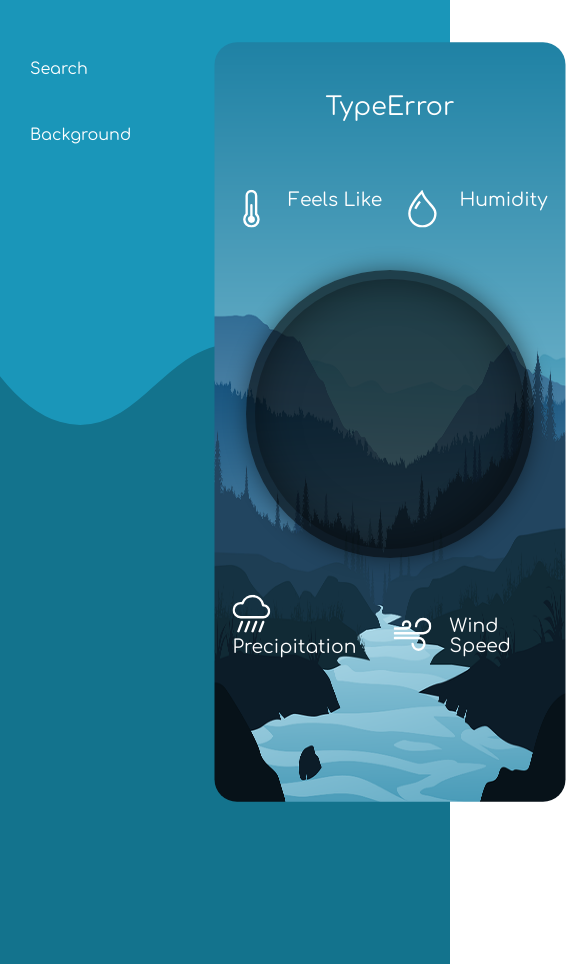
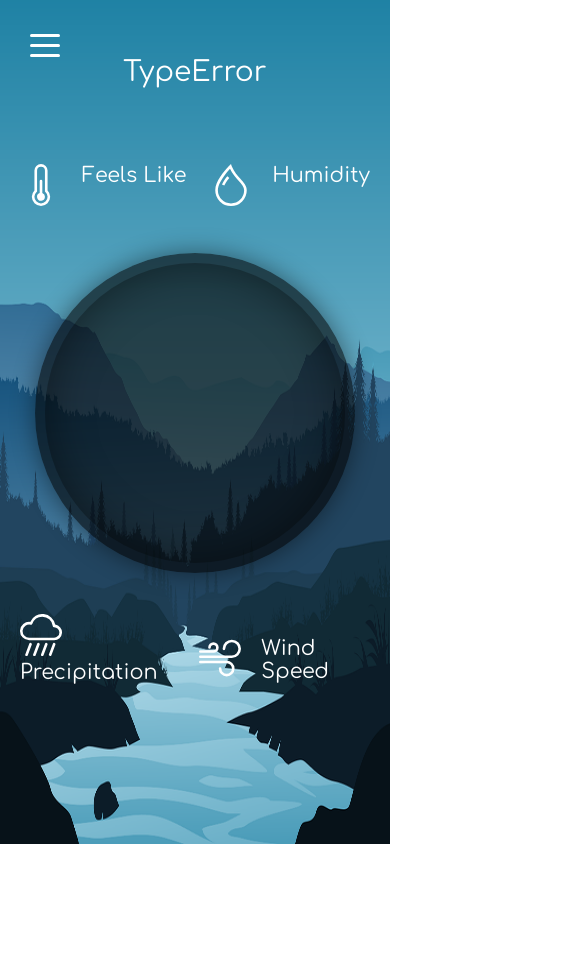
Before and after one commit to JoshBennett793/weather-app, a website built with webpack: page src/index.html in a window 390 px wide. Shown: the whole page, 566 px wide, since content can reach past the window. After the commit the page ends 844 px from the top, so only its background shows below. Built offline with nearby package versions, Linux system fonts and the light colour scheme; no server answers.

Commit message:
Add custom hamburger menu icon and animation
In this commit, I added a custom hamburger menu icon with a unique animation. When the user clicks on the icon, the lines merge in the center and rotate to form an 'X'. The 'X' persists until the user clicks on it again, at which point it reverts back to its original hamburger menu,
a three-line stack. Additionally, I created a JavaScript function that toggles the class name of the hamburger icon to trigger the animation,
as well as toggling the content container's class name to shift over the menu.

This commit represents the final update to the drop-down-menu feature branch.

```diff
--- a/src/components/menu/menu.css
+++ b/src/components/menu/menu.css
@@ -6,17 +6,29 @@
 }
 
 /* General Styles */
-#menu {
+#menu-container {
   position: absolute;
 
   height: 100vh;
   width: 100%;
-  padding: 60px 30px;
+  /* padding: 60px 30px; */
+	/* margin: 120px 0 0 30px; */
 
-  display: flex;
-  flex-direction: column;
+	gap: 3em;
+}
 
-  gap: 3rem;
+#menu {
+	display: flex;
+	flex-direction: column;
+}
+
+.menu-item.search,
+form {
+	margin: 120px 0 0 30px;
+}
+
+.menu-item.background-selector {
+	margin: 40px 0 0 30px;
 }
 
 .menu-item {
@@ -30,6 +42,10 @@
 }
 
 /* Content Slide Animation */
+#content {
+  transition: transform 0.3s ease-in-out;
+}
+
 #content.menu-open {
   border-radius: 25px;
   transform: translateX(50%) scale(0.9);
@@ -77,11 +93,11 @@
 }
 
 /* Menu Color Variations */
-#menu.river {
+#menu-container.river {
   background: var(--blue-light-bg);
 }
 
-#menu.city {
+#menu-container.city {
   background: var(--red-light-bg);
 }
 
@@ -142,12 +158,68 @@ button {
   cursor: pointer;
 }
 
+/* Hamburger Menu Icon */
+
+#hamburger-icon {
+  position: fixed;
+  top: 30px;
+  left: 30px;
+  height: 30px;
+  width: 30px;
+  z-index: 2;
+  display: flex;
+  flex-direction: column;
+  justify-content: space-around;
+  cursor: pointer;
+}
+
+#hamburger-icon div {
+  height: 3px;
+  width: 30px;
+  background: white;
+  border-radius: 25px;
+  transition: transform 0.3s ease-in-out;
+}
+
+/* Hamburger Icon Animation */
+
+#hamburger-icon.active div:nth-child(1) {
+  transform: translate(0, 10px) rotate(45deg);
+}
+
+#hamburger-icon.active div:nth-child(2) {
+  opacity: 0;
+  transition: opacity 0.5s ease-in-out, transform 0.3s ease-in-out;
+}
+
+#hamburger-icon.active div:nth-child(3) {
+  transform: translate(0, -10px) rotate(-45deg);
+}
+
+#hamburger-icon.not-active div:nth-child(1) {
+  transform: translate(0, 0) rotate(0);
+}
+
+#hamburger-icon.not-active div:nth-child(2) {
+  opacity: 1;
+  transition: opacity 0.5s ease-in-out, transform 0.3s ease-in-out;
+}
+
+#hamburger-icon.not-active div:nth-child(3) {
+  transform: translate(0, 0) rotate(0);
+}
+
+#hamburger-icon.active,
+#hamburger-icon.not-active {
+  animation-duration: 0.3s;
+  animation-timing-function: ease-in-out;
+}
+
 /* For desktop */
 
 /* Small Viewport */
 @media screen and (min-width: 768px) {
   #content.menu-open {
-    border-radius: 25px;
     transform: translateX(20%) scale(0.9);
   }
 }
@@ -155,7 +227,6 @@ button {
 /* Widescreen */
 @media screen and (min-width: 1440px) {
   #content.menu-open {
-    border-radius: 25px;
     transform: translateX(8%) scale(0.9);
   }
 }
--- a/src/components/menu/menu.js
+++ b/src/components/menu/menu.js
@@ -42,18 +42,22 @@ const formSubmissionHandler = async (event) => {
   }
   const weatherDataOrError = await fetchWeatherData(searchBar.value);
   if (weatherDataOrError instanceof Error) {
-		if (weatherDataOrError.message.includes('Location not found')) {
+    if (weatherDataOrError.message.includes('Location not found')) {
       searchError.textContent =
         'Location not found. Please enter a valid location. (Hint: Check for spelling errors.)';
     } else {
       searchError.textContent =
         'Please recheck the search format and try again. (i.e. "city", "city, 2 letter country code", or "zipcode, 2 letter country code")';
-			}
-			searchBar.className = 'invalid';
+    }
+    searchBar.className = 'invalid';
     searchError.className = 'error active';
   } else {
-		toggleSearchBarVisibility();
+    toggleSearchBarVisibility();
     renderWeatherData(weatherDataOrError);
+		// Timeout necessary to allow API data to render before form resets
+    setTimeout(() => {
+      form.reset();
+    }, 1000);
   }
 };
 
@@ -77,7 +81,7 @@ const getWebpFileNameFromBackground = () => {
 
 const toggleMenuBackgroundColor = () => {
   const [menu, wave, menuDivider] = document.querySelectorAll(
-    '#menu, #wave, #menu-divider'
+    '#menu-container, #wave, #menu-divider'
   );
   [menu, wave, menuDivider].forEach((el) => {
     el.className = getWebpFileNameFromBackground();
@@ -95,3 +99,11 @@ backgroundBtn.onclick = () => {
   changeBackground();
   toggleMenuBackgroundColor();
 };
+
+const hamburger = document.getElementById('hamburger-icon');
+
+hamburger.onclick = () => {
+  hamburger.classList.toggle('active');
+  hamburger.classList.toggle('not-active');
+  contentContainer.classList.toggle('menu-open');
+};
--- a/src/components/weather/main-weather-ui.css
+++ b/src/components/weather/main-weather-ui.css
@@ -25,7 +25,6 @@ main {
     'main main main'
     'cards cards cards'
     / 1fr 2fr 1fr;
-  transition: transform 0.5s ease-in-out;
 }
 
 #top-level-data {
--- a/src/index.html
+++ b/src/index.html
@@ -10,8 +10,13 @@
   </head>
   <body>
     <div id="container">
-      <div id="menu-container">
-        <div id="menu" class="river">
+      <div id="hamburger-icon" class="not-active">
+        <div class="line"></div>
+        <div class="line"></div>
+        <div class="line"></div>
+      </div>
+      <div id="menu-container" class="river">
+        <div id="menu">
           <span class="menu-item search">Search</span>
           <form>
             <label for="search">
@@ -49,7 +54,7 @@
         </div>
       </div>
       <div id="content-container">
-        <div id="content" class="menu-open">
+        <div id="content">
           <header>
             <span id="header-location-title">Detroit Lakes</span>
           </header>
```
Also changed, not shown: dist/index.bundle.js, dist/index.html, dist/menu.bundle.js.
